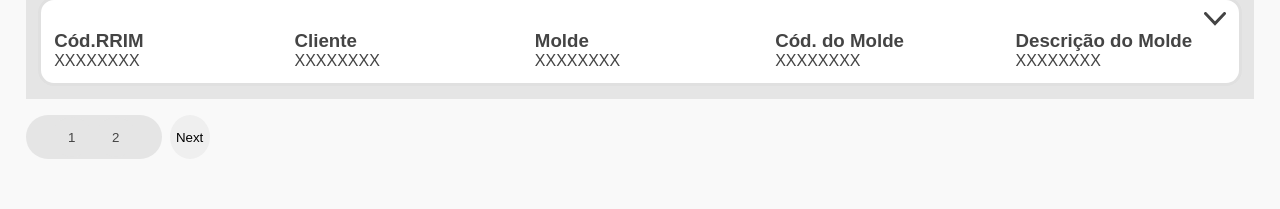
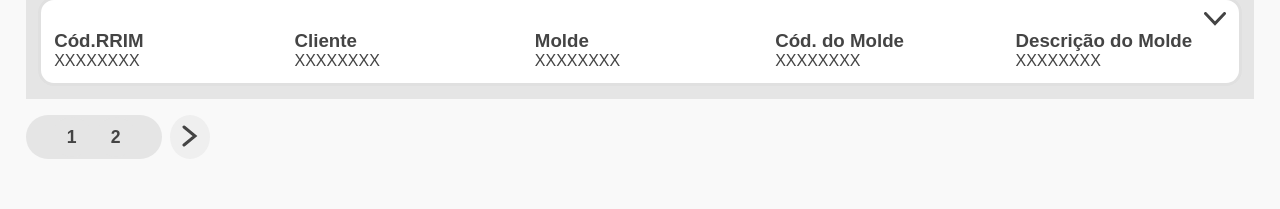
Before and after one commit to world-tutilabs/solicitacao-tryout-front-end-mfs, a Nuxt app: page / in a window 1280 px wide. Shown: the part 1414-1623 px from the top of the page. Built offline with nearby package versions, Linux system fonts and the light colour scheme; what v-calendar, v-mask would draw is missing.

Commit message:
update pagination

```diff
--- a/components/Pagination.vue
+++ b/components/Pagination.vue
@@ -5,7 +5,7 @@
         type="button"
         v-if="page != 1"
         @click="page--"
-    >Prev</button>
+    ><img src="~/static/icons/arrowClosed.svg" class="icon-prev"/></button>
 
     <div class="rowsBtn">
       <button
@@ -24,7 +24,7 @@
         type="button"
         @click="page++"
         v-if="page < pages.length"
-    >Next</button>
+    ><img src="~/static/icons/arrowClosed.svg" class="icon-next"/></button>
   </div>
 </template>
 
@@ -84,17 +84,26 @@ export default {
   margin-top: 1rem;
   display: flex;
   gap: .5rem;
+
   .rowsBtn{
     background-color: var(--gray);
     width: fit-content;
     border-radius: 2rem;
     padding: 0rem 1.5rem;
+
   }
 
   .nextPrev{
     border-radius: 50%;
     min-width: 40px;
     width: 40px;
+
+    .icon-prev {
+      transform: rotate(-90deg);
+    }
+    .icon-next {
+      transform: rotate(90deg);
+    }
   }
   .btn-pagination {
     cursor: pointer;
@@ -103,6 +112,8 @@ export default {
     height: 40px;
     margin: 2px;
     color: var(--black_text);
+    font-weight: 600;
+    font-size: 1.1rem;
     border-radius: 50%;
     background-color: var(--gray);
   }
```
